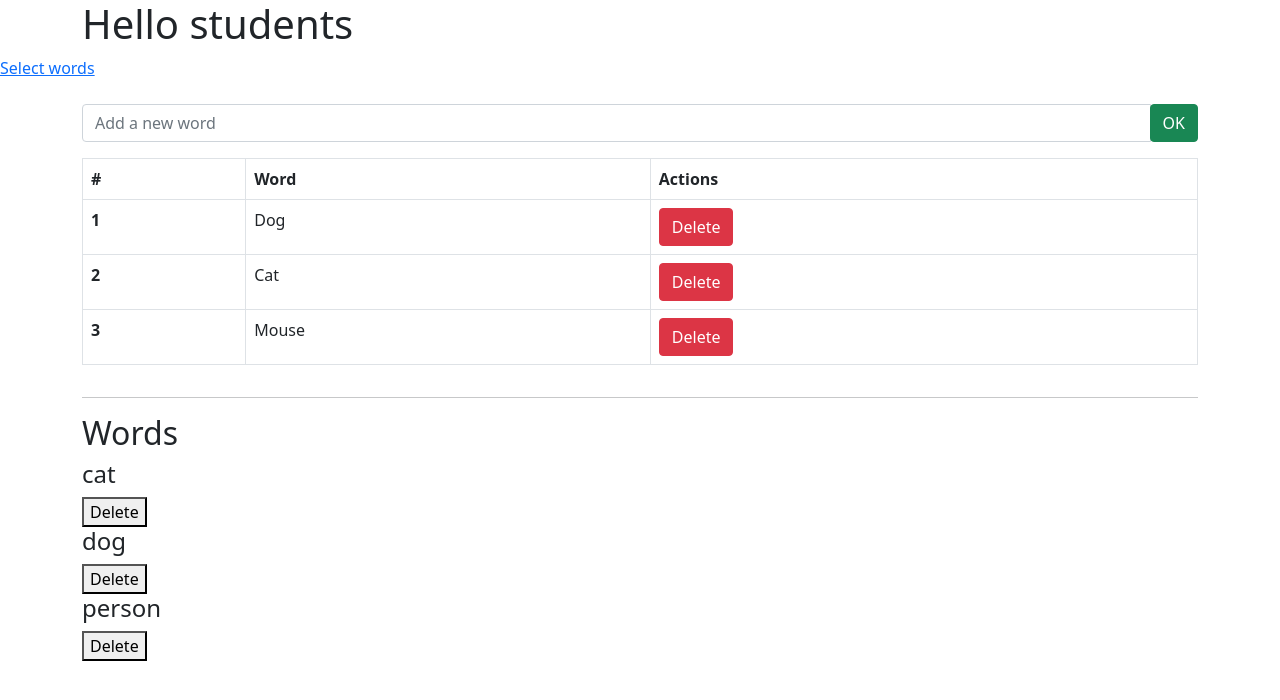
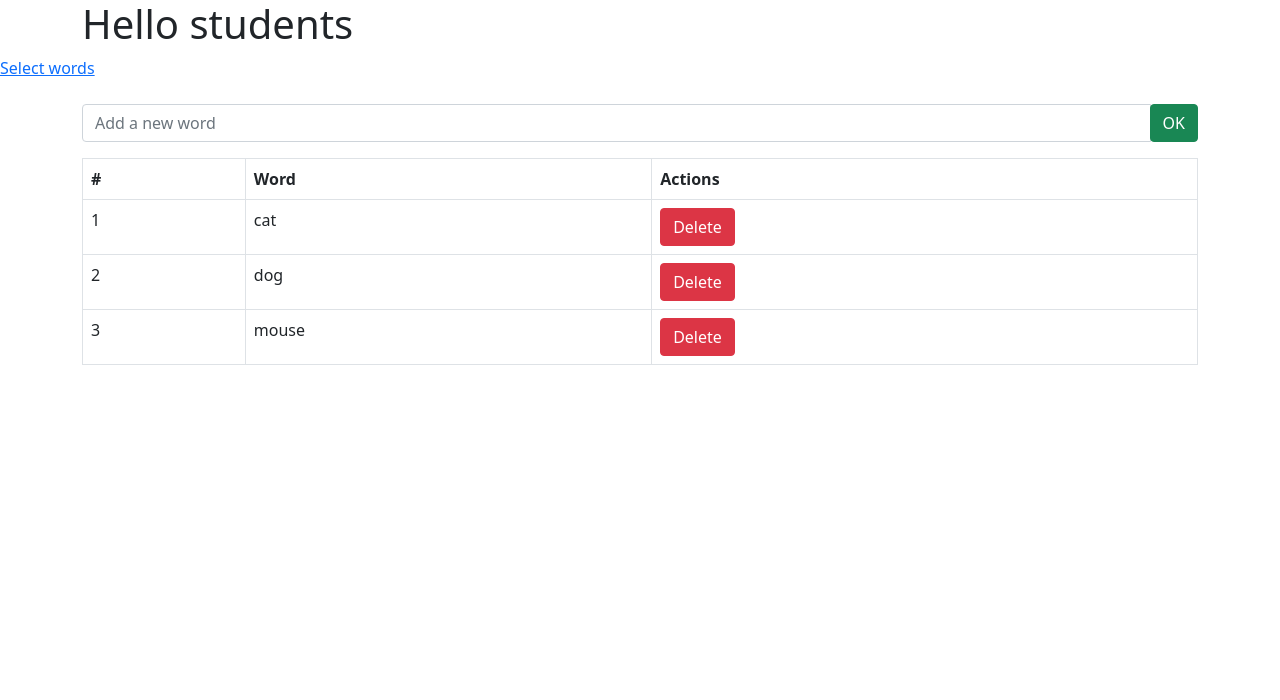
Before and after one commit to indumen/SDA_final_word_generator, an Angular app in the folder word-generator/: page /words in a window 1280 px wide. Shown: the top 700 px of the page. Built offline with nearby package versions, Linux system fonts and the light colour scheme.

Commit message:
added remove func. to the table

```diff
--- a/word-generator/src/app/word-list-page/word-list-page.component.html
+++ b/word-generator/src/app/word-list-page/word-list-page.component.html
@@ -11,12 +11,12 @@
 <br><br>
 <div class="container">
 
-  <div class="row">
+  <div class="row" >
     <div class="col-12">
-        <div class="input-group mb-3">
+        <div class="input-group mb-3" >
           <input type="text" class="form-control" placeholder="Add a new word" >
           <div class="input-group-prepend">
-            <button class="btn btn-success">OK</button>
+            <button class="btn btn-success" (click)="addNew()">OK</button>
           </div>
         </div>
     </div>
@@ -33,43 +33,14 @@
           </tr>
         </thead>
         <tbody>
-          <tr>
-            <th scope="row">1</th>
-            <td>Dog</td>
-            <td>
-            <button type="button" class="btn btn-danger ">Delete</button>
-            </td>
-          </tr>
-          <tr>
-            <th scope="row">2</th>
-            <td>Cat</td>
-            <td>
-            <button type="button" class="btn btn-danger">Delete</button>
-            </td>
-          </tr>
-          <tr>
-            <th scope="row">3</th>
-            <td>Mouse</td>
-            <td>
-            <button type="button" class="btn btn-danger">Delete</button>
-            </td>
+          <tr *ngFor="let word of words" >
+            <td>{{word.id}}</td>
+            <td>{{word.value}}</td>
+            <td><button type="button" class="btn btn-danger" (click)="remove(word.id)">Delete</button></td>
           </tr>
         </tbody>
       </table>
     </div>
   </div>
 
-  <hr>
-
-  <h2>Words</h2>
-  <div *ngFor="let word of words">
-    <h4>
-      {{ word }}
-    </h4>
-
-    <button (click)="Delete()">
-      Delete
-    </button>
-  </div>
-
 </div>
--- a/word-generator/src/app/word-list-page/word-list-page.component.ts
+++ b/word-generator/src/app/word-list-page/word-list-page.component.ts
@@ -6,10 +6,19 @@ import { Component, OnInit } from '@angular/core';
   styleUrls: ['./word-list-page.component.css']
 })
 export class WordListPageComponent implements OnInit {
-  words = ["cat", "dog", "person"]
+  words = [
+    {id:1, value:"cat"},
+    {id:2, value:"dog"},
+    {id:3, value:"mouse"}
+  ]
 
-  Delete() {
-    window.alert('The product has been deleted!');
+  remove(id) {
+    this.words = this.words.filter(item => item.id !== id);
+  }
+  addNew() {
+    //this.words.unshift({id: 4, value: "Test"});
+    //console.log(this.words);
+
   }
 
   constructor() { }
```
